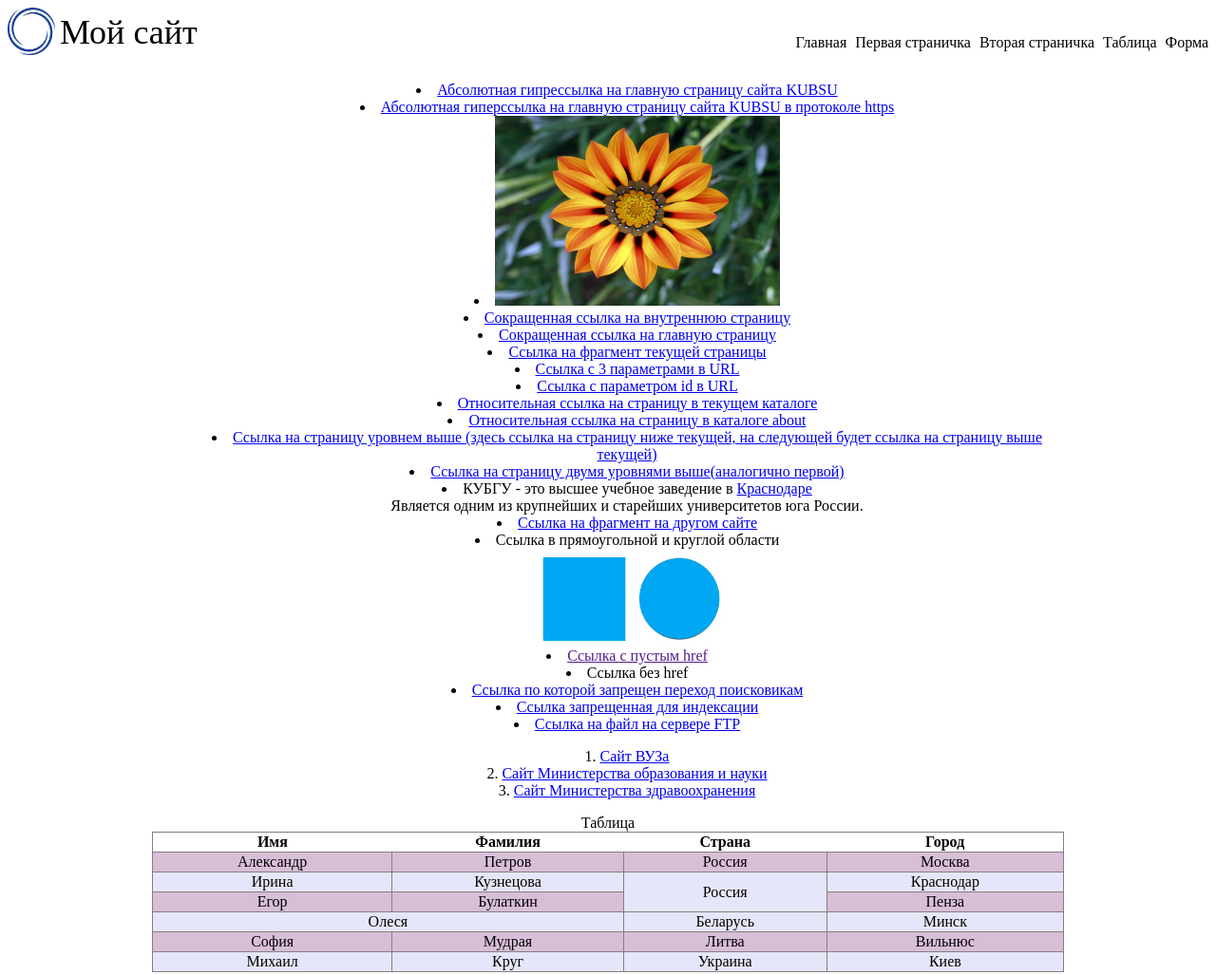
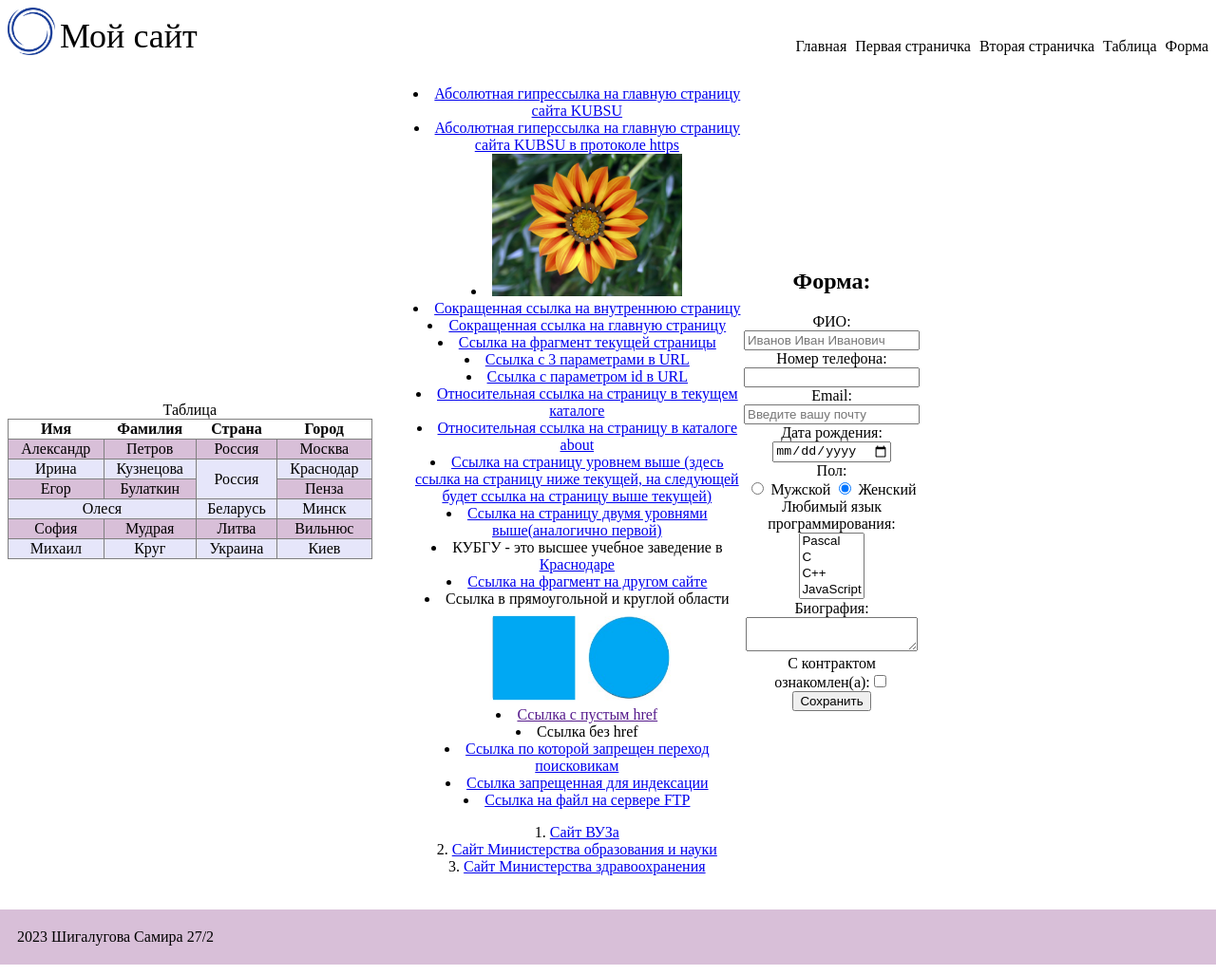
Before and after one commit to SamiraShigalugova/web, a plain HTML site: page Задание 3/index.html in a window 1280 px wide. Shown: the top 1027 px of the page at 95% size. Drawn offline with Linux system fonts and the light colour scheme.

Commit message:
Update index.html

```diff
--- a/Задание 3/index.html
+++ b/Задание 3/index.html
@@ -8,7 +8,7 @@
 </head>
 <body>
  <header>
-      <a href="#" class="logo1"> <img src="image0.png" width="50" height="50" alt="logo"></a>
+      <a href="#" class="logo"> <img src="image0.png" width="50" height="50" alt="logo"></a>
       <a href="#" class="title">Мой сайт</a>
       <nav class="shapka">
         <ul>
@@ -20,14 +20,12 @@
         </ul>
       </nav>
   </header>
-    <center>
   <div class="main">
-    <div class="container">
     <nav class="spisok">
       <ul>
           <li><a href="http://kubsu.ru/">Абсолютная гипрессылка на главную страницу сайта KUBSU</a></li>
           <li><a href="https://kubsu.ru/">Абсолютная гиперссылка на главную страницу сайта KUBSU в протоколе https</a></li>
-          <li><a href="https://www.kubsu.ru./"><img src="image.jpg" alt="Цветок" width="300" height="200"  title="Ссылка-изображение"></a></li>
+          <li><a href="https://www.kubsu.ru./"><img src="image.jpg" alt="Цветок" width="200" height="150"  title="Ссылка-изображение"></a></li>
           <li><a href="/page2.html"> Сокращенная ссылка на внутреннюю страницу</a></li>
           <li><a href="/index.html"> Сокращенная ссылка на главную страницу</a></li>
           <li><a href="#a1">Ссылка на фрагмент текущей страницы</a></li>
@@ -37,7 +35,7 @@
           <li><a href="./about/about.html"> Относительная ссылка на страницу в каталоге about</a></li>
           <li><a href="./11/new11.html">Ссылка на страницу уровнем выше (здесь ссылка на страницу ниже текущей, на следующей будет ссылка на страницу выше текущей)</a></li>
           <li><a href="./12/12.2/new12.html">Ссылка на страницу двумя уровнями выше(аналогично первой)</a></li>
-          <li>КУБГУ - это высшее учебное заведение в <a href="https://yandex.ru/search/?text=Краснодар">Краснодаре</a><br>Является одним из крупнейших и старейших университетов юга России.</li>
+          <li>КУБГУ - это высшее учебное заведение в <a href="https://yandex.ru/search/?text=Краснодар">Краснодаре</a></li>
           <li><a href="https://ru.wikipedia.org/wiki/Краснодар#Этимология">Ссылка на фрагмент на другом сайте</a></li>
           <li>Ссылка в прямоугольной и круглой области<br />
             <img src="image2.jpg" alt="Фото для задания" width="200" height="100" usemap="#link">
@@ -58,7 +56,6 @@
           <li><a href="https://minzdrav.gov.ru/" title="Минздрав">Сайт Министерства здравоохранения</a></li>
         </ol>
       </nav>
-      <div class="table">
       <table>
         <caption id="a2">Таблица</caption>
         <thead>
@@ -106,7 +103,7 @@
         </tr>
       </tbody>
       </table>
-    </div>
+      <div class="forma">
       <h2 id="a1">Форма:</h2>
       <form action="/" method="POST">
       <label>
@@ -156,9 +153,7 @@
       </form>
     </div>
   </div>
-    </center>
   <footer>
     2023 Шигалугова Самира 27/2
   </footer>
   </body>
-    </html>
```
Lines whose indentation alone changed are shown as unchanged.
